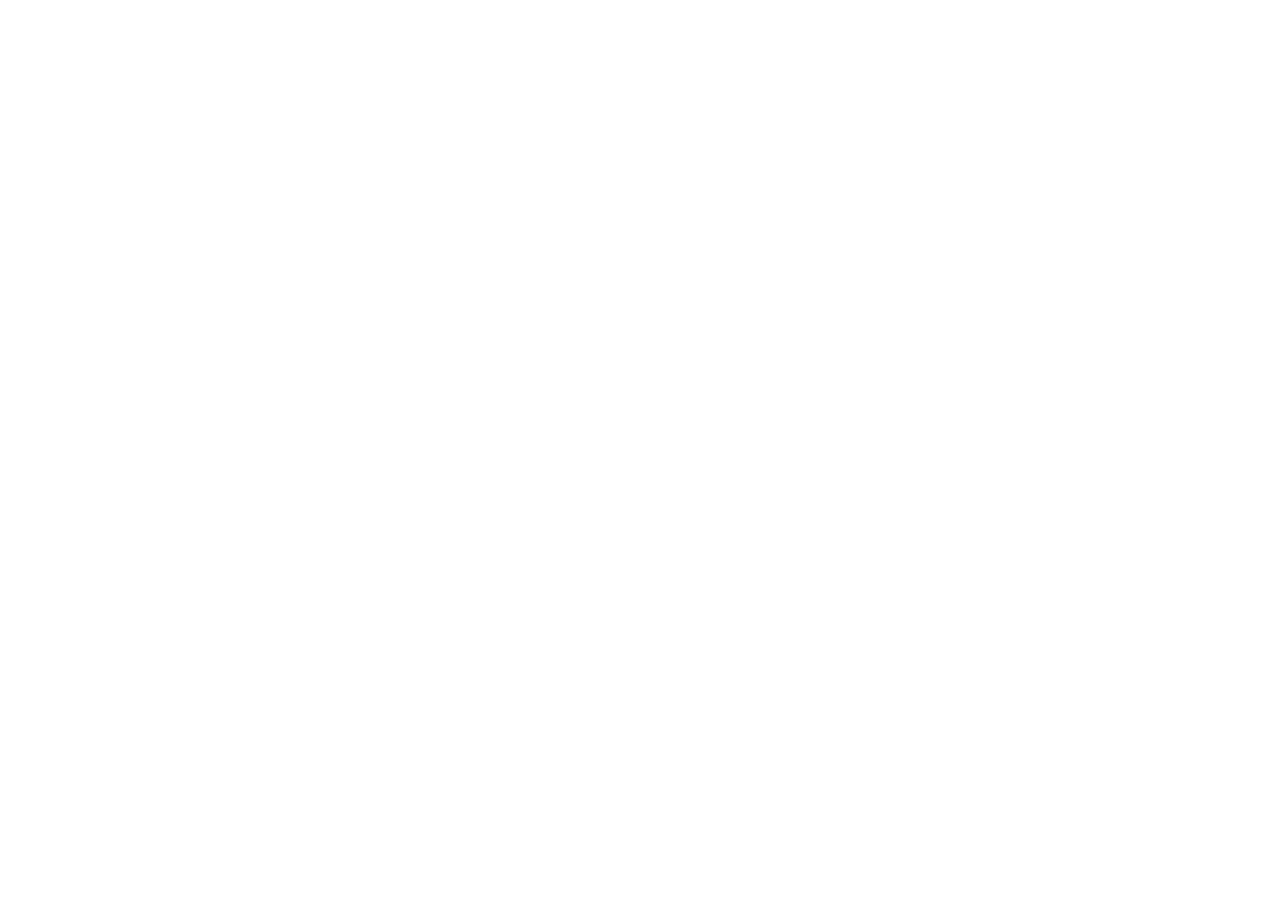
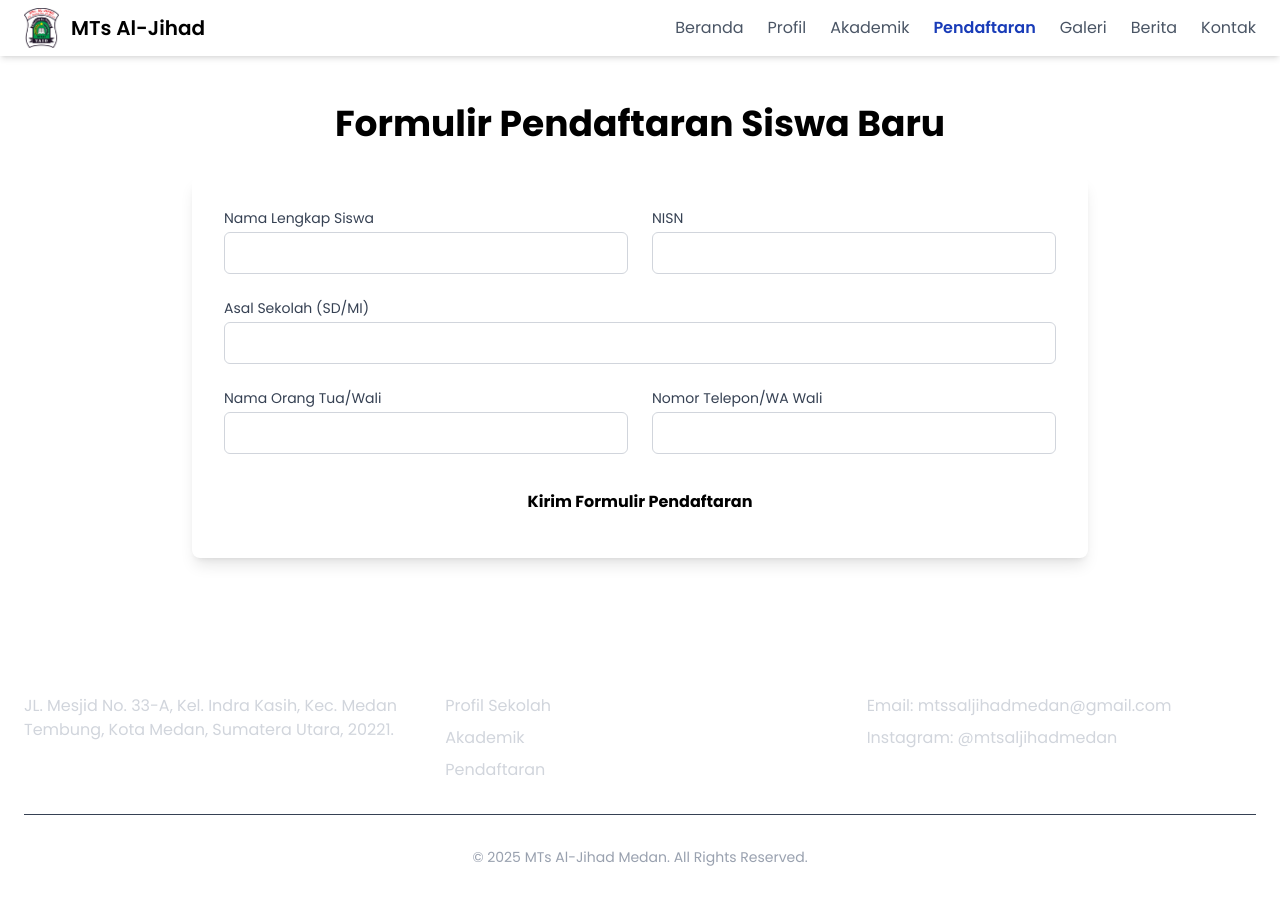
Before and after one commit to ihsanularifinm/mtsaljihadmedan-frontend, a React (Vite) app: page /pendaftaran in a window 1280 px wide. Before the commit this address had no page. Before the commit the page ends 800 px from the top, so only its background shows below. Built offline with nearby package versions, Linux system fonts and the light colour scheme.

Commit message:
feat: Build PPDB module with public form and admin view

```diff
--- a/src/App.jsx
+++ b/src/App.jsx
@@ -11,6 +11,7 @@
 import DetailBerita from './pages/DetailBerita';
 import Galeri from './pages/Galeri';
 import Akademik from './pages/Akademik';
+import Pendaftaran from './pages/Pendaftaran';
 
 // Halaman Admin
 import Dasbor from './components/admin/Dasbor';
@@ -18,6 +19,7 @@
 import KelolaGaleri from './pages/admin/KelolaGaleri';
 import KelolaAlbumDetail from './pages/admin/KelolaAlbumDetail';
 import KelolaAkademik from './pages/admin/KelolaAkademik';
+import LihatPendaftar from './pages/admin/LihatPendaftar';
 
 function App() {
 	return (
@@ -31,6 +33,7 @@
 					<Route path="berita/:id" element={<DetailBerita />} />
 					<Route path="galeri" element={<Galeri />} />
 					<Route path="akademik" element={<Akademik />} />
+					<Route path="pendaftaran" element={<Pendaftaran />} />
 				</Route>
 
 				{/* Grup Rute Admin */}
@@ -40,6 +43,8 @@
 					<Route path="galeri" element={<KelolaGaleri />} />
 					<Route path="galeri/:id" element={<KelolaAlbumDetail />} />
 					<Route path="akademik" element={<KelolaAkademik />} />
+					<Route path="/admin" element={<AdminLayout />}></Route>
+					<Route path="pendaftar" element={<LihatPendaftar />} />
 				</Route>
 			</Routes>
 		</Router>
--- /dev/null
+++ b/src/pages/Pendaftaran.jsx
@@ -0,0 +1,112 @@
+import { useState } from 'react';
+import axios from 'axios';
+import { Helmet } from 'react-helmet-async';
+
+function Pendaftaran() {
+	// State untuk menampung data dari setiap input
+	const [formData, setFormData] = useState({
+		nama_lengkap: '',
+		nisn: '',
+		asal_sekolah: '',
+		nama_wali: '',
+		kontak_wali: '',
+	});
+
+	// State untuk menampilkan pesan ke pengguna
+	const [message, setMessage] = useState('');
+	const [error, setError] = useState('');
+
+	// Fungsi yang berjalan setiap kali ada perubahan di input form
+	const handleChange = (e) => {
+		setFormData({
+			...formData,
+			[e.target.name]: e.target.value,
+		});
+	};
+
+	// Fungsi yang berjalan saat tombol submit diklik
+	const handleSubmit = async (e) => {
+		e.preventDefault(); // Mencegah halaman refresh
+		setMessage('Mengirim data...');
+		setError('');
+
+		try {
+			// Kirim data form ke API backend
+			const response = await axios.post('http://localhost:5000/api/pendaftar', formData);
+
+			// Jika berhasil
+			setMessage(response.data.message); // Tampilkan pesan sukses dari API
+			// Kosongkan form
+			setFormData({
+				nama_lengkap: '',
+				nisn: '',
+				asal_sekolah: '',
+				nama_wali: '',
+				kontak_wali: '',
+			});
+		} catch (err) {
+			// Jika gagal, tampilkan pesan error dari API
+			setError(err.response?.data?.message || 'Terjadi kesalahan saat pendaftaran.');
+			setMessage('');
+		}
+	};
+
+	return (
+		<main className="container mx-auto px-6 py-12">
+			<Helmet>
+				<title>Pendaftaran Siswa Baru - MTs Al-Jihad Medan</title>
+			</Helmet>
+			<h1 className="text-4xl font-bold text-center text-primary mb-8">Formulir Pendaftaran Siswa Baru</h1>
+
+			<div className="max-w-4xl mx-auto bg-white p-8 rounded-lg shadow-lg">
+				<form onSubmit={handleSubmit} className="space-y-6">
+					<div className="grid grid-cols-1 md:grid-cols-2 gap-6">
+						<div>
+							<label htmlFor="nama_lengkap" className="block text-sm font-medium text-gray-700">
+								Nama Lengkap Siswa
+							</label>
+							<input type="text" name="nama_lengkap" id="nama_lengkap" value={formData.nama_lengkap} onChange={handleChange} className="mt-1 w-full p-2 border border-gray-300 rounded-md" required />
+						</div>
+						<div>
+							<label htmlFor="nisn" className="block text-sm font-medium text-gray-700">
+								NISN
+							</label>
+							<input type="text" name="nisn" id="nisn" value={formData.nisn} onChange={handleChange} className="mt-1 w-full p-2 border border-gray-300 rounded-md" required />
+						</div>
+					</div>
+					<div>
+						<label htmlFor="asal_sekolah" className="block text-sm font-medium text-gray-700">
+							Asal Sekolah (SD/MI)
+						</label>
+						<input type="text" name="asal_sekolah" id="asal_sekolah" value={formData.asal_sekolah} onChange={handleChange} className="mt-1 w-full p-2 border border-gray-300 rounded-md" required />
+					</div>
+					<div className="grid grid-cols-1 md:grid-cols-2 gap-6">
+						<div>
+							<label htmlFor="nama_wali" className="block text-sm font-medium text-gray-700">
+								Nama Orang Tua/Wali
+							</label>
+							<input type="text" name="nama_wali" id="nama_wali" value={formData.nama_wali} onChange={handleChange} className="mt-1 w-full p-2 border border-gray-300 rounded-md" required />
+						</div>
+						<div>
+							<label htmlFor="kontak_wali" className="block text-sm font-medium text-gray-700">
+								Nomor Telepon/WA Wali
+							</label>
+							<input type="text" name="kontak_wali" id="kontak_wali" value={formData.kontak_wali} onChange={handleChange} className="mt-1 w-full p-2 border border-gray-300 rounded-md" required />
+						</div>
+					</div>
+
+					{/* Tampilkan pesan sukses atau error */}
+					{message && <div className="p-4 bg-green-100 text-green-800 rounded-md">{message}</div>}
+					{error && <div className="p-4 bg-red-100 text-red-800 rounded-md">{error}</div>}
+
+					<div>
+						<button type="submit" className="w-full btn-accent font-bold py-3 px-4 rounded-md">
+							Kirim Formulir Pendaftaran
+						</button>
+					</div>
+				</form>
+			</div>
+		</main>
+	);
+}
+export default Pendaftaran;
--- /dev/null
+++ b/src/pages/admin/LihatPendaftar.jsx
@@ -0,0 +1,74 @@
+import { useState, useEffect } from 'react';
+import axios from 'axios';
+import { Helmet } from 'react-helmet-async';
+
+function LihatPendaftar() {
+	const [pendaftarList, setPendaftarList] = useState([]);
+	const [loading, setLoading] = useState(true);
+
+	useEffect(() => {
+		const fetchPendaftar = async () => {
+			try {
+				const { data } = await axios.get('http://localhost:5000/api/pendaftar');
+				setPendaftarList(data);
+			} catch (error) {
+				console.error('Gagal mengambil data pendaftar:', error);
+			} finally {
+				setLoading(false);
+			}
+		};
+		fetchPendaftar();
+	}, []);
+
+	return (
+		<div className="container mx-auto p-6">
+			<Helmet>
+				<title>Data Pendaftar PPDB - Admin Dasbor</title>
+			</Helmet>
+			<h1 className="text-3xl font-bold text-gray-800 mb-6">Data Pendaftar Siswa Baru</h1>
+
+			<div className="bg-white shadow-md rounded-lg overflow-x-auto">
+				{loading ? (
+					<p className="p-4 text-center">Memuat data...</p>
+				) : (
+					<table className="min-w-full divide-y divide-gray-200">
+						<thead className="bg-gray-50">
+							<tr>
+								<th className="px-6 py-3 text-left text-xs font-medium text-gray-500 uppercase">Tanggal Daftar</th>
+								<th className="px-6 py-3 text-left text-xs font-medium text-gray-500 uppercase">Nama Lengkap</th>
+								<th className="px-6 py-3 text-left text-xs font-medium text-gray-500 uppercase">NISN</th>
+								<th className="px-6 py-3 text-left text-xs font-medium text-gray-500 uppercase">Asal Sekolah</th>
+								<th className="px-6 py-3 text-left text-xs font-medium text-gray-500 uppercase">Kontak Wali</th>
+								<th className="px-6 py-3 text-left text-xs font-medium text-gray-500 uppercase">Status</th>
+							</tr>
+						</thead>
+						<tbody className="bg-white divide-y divide-gray-200">
+							{pendaftarList.length > 0 ? (
+								pendaftarList.map((pendaftar) => (
+									<tr key={pendaftar._id}>
+										<td className="px-6 py-4 whitespace-nowrap text-sm text-gray-500">{new Date(pendaftar.tanggal_daftar).toLocaleDateString('id-ID')}</td>
+										<td className="px-6 py-4 whitespace-nowrap text-sm font-medium text-gray-900">{pendaftar.nama_lengkap}</td>
+										<td className="px-6 py-4 whitespace-nowrap text-sm text-gray-500">{pendaftar.nisn}</td>
+										<td className="px-6 py-4 whitespace-nowrap text-sm text-gray-500">{pendaftar.asal_sekolah}</td>
+										<td className="px-6 py-4 whitespace-nowrap text-sm text-gray-500">{pendaftar.kontak_wali}</td>
+										<td className="px-6 py-4 whitespace-nowrap">
+											<span className={`px-2 inline-flex text-xs leading-5 font-semibold rounded-full ${pendaftar.status === 'Baru' ? 'bg-blue-100 text-blue-800' : pendaftar.status === 'Diterima' ? 'bg-green-100 text-green-800' : 'bg-red-100 text-red-800'}`}>{pendaftar.status}</span>
+										</td>
+									</tr>
+								))
+							) : (
+								<tr>
+									<td colSpan="6" className="text-center py-4">
+										Belum ada data pendaftar.
+									</td>
+								</tr>
+							)}
+						</tbody>
+					</table>
+				)}
+			</div>
+		</div>
+	);
+}
+
+export default LihatPendaftar;
```
